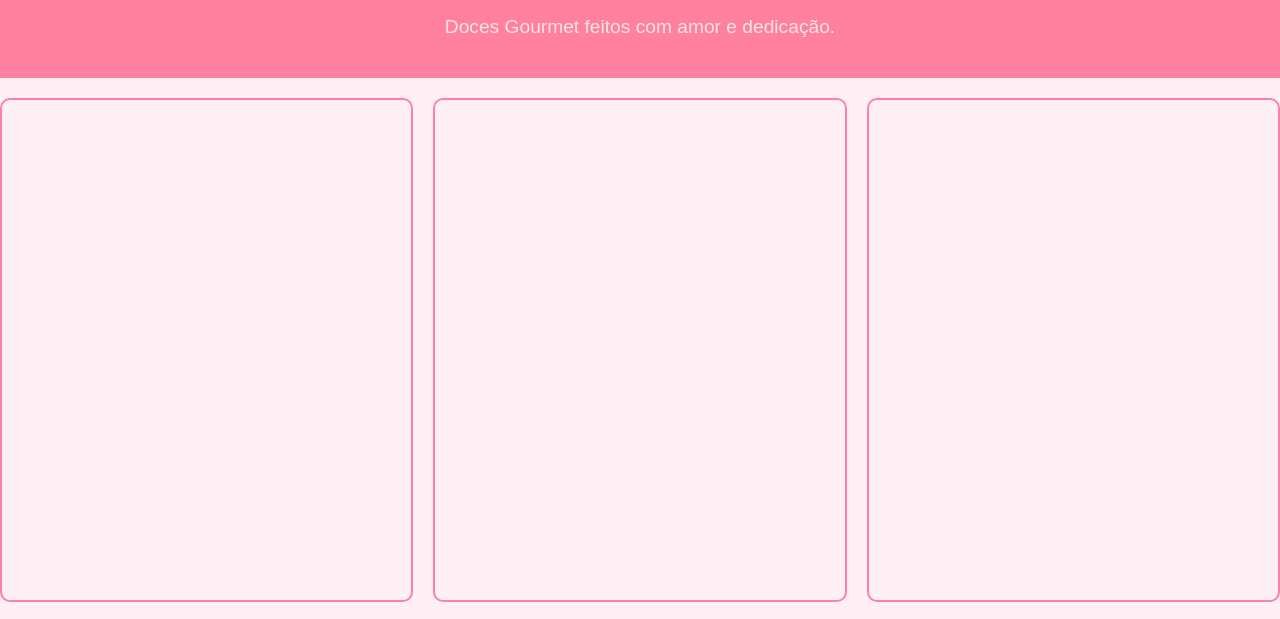
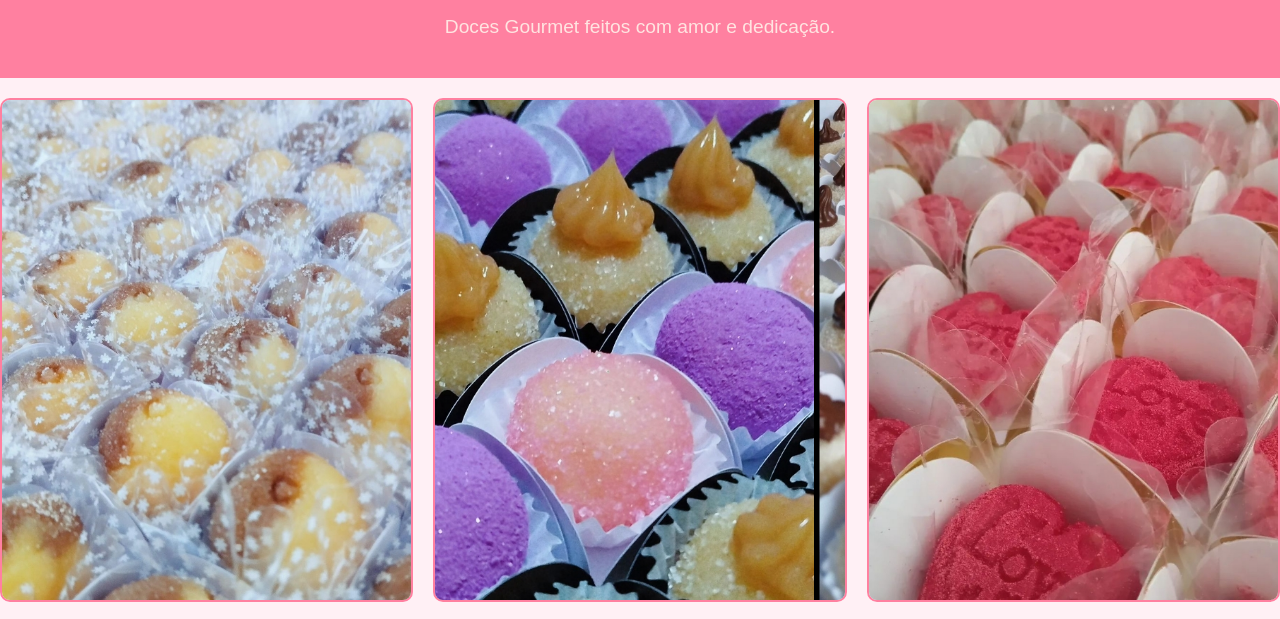
Before and after one commit to artecomasmaos/artecomasmaosdoces, a plain HTML site: page index.html in a window 1280 px wide. Shown: the part 141-760 px from the top of the page. Drawn offline with Linux system fonts and the light colour scheme; files whose address does not match are found by name.

Commit message:
Update index.html

```diff
--- a/index.html
+++ b/index.html
@@ -28,27 +28,27 @@
         <!-- Primeiro Carrossel -->
         <div class="carrossel">
             <div class="carrossel-imagens">
-                <img src="img/doce1.jpeg" alt="Doce Gourmet 1">
-                <img src="img/doce2.jpeg" alt="Doce Gourmet 2">
-                <img src="img/doce3.jpeg" alt="Doce Gourmet 3">
+                <img src="img/doce01.jpeg" alt="Doce Gourmet 1">
+                <img src="img/doce02.jpeg" alt="Doce Gourmet 2">
+                <img src="img/doce03.jpeg" alt="Doce Gourmet 3">
             </div>
         </div>
 
         <!-- Segundo Carrossel -->
         <div class="carrossel">
             <div class="carrossel-imagens">
-                <img src="img/doce4.jpeg" alt="Doce Gourmet 4">
-                <img src="img/doce5.jpeg" alt="Doce Gourmet 5">
-                <img src="img/doce6.jpeg" alt="Doce Gourmet 6">
+                <img src="img/doce04.jpeg" alt="Doce Gourmet 4">
+                <img src="img/doce05.jpeg" alt="Doce Gourmet 5">
+                <img src="img/doce06.jpeg" alt="Doce Gourmet 6">
             </div>
         </div>
 
         <!-- Terceiro Carrossel -->
         <div class="carrossel">
             <div class="carrossel-imagens">
-                <img src="img/doce7.jpeg" alt="Doce Gourmet 7">
-                <img src="img/doce8.jpeg" alt="Doce Gourmet 8">
-                <img src="img/doce9.jpeg" alt="Doce Gourmet 9">
+                <img src="img/doce07.jpeg" alt="Doce Gourmet 7">
+                <img src="img/doce08.jpeg" alt="Doce Gourmet 8">
+                <img src="img/doce09.jpeg" alt="Doce Gourmet 9">
             </div>
         </div>
     </section>
```
